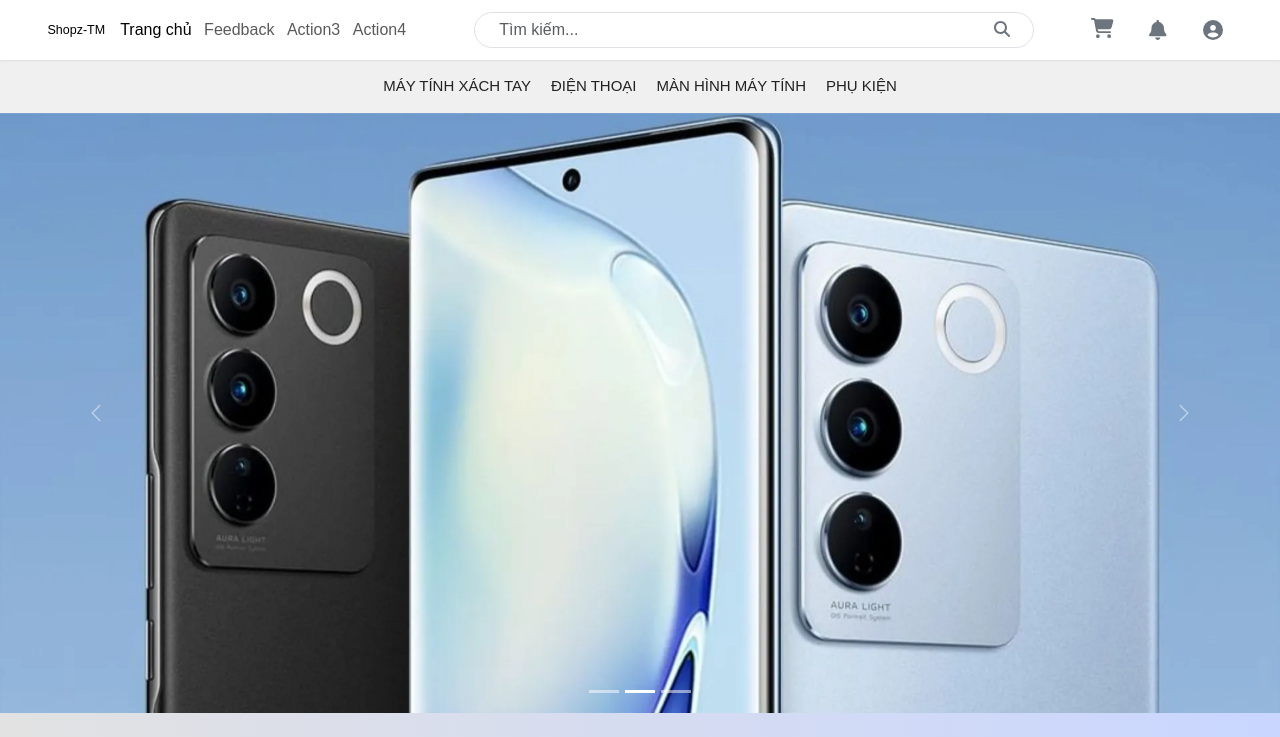
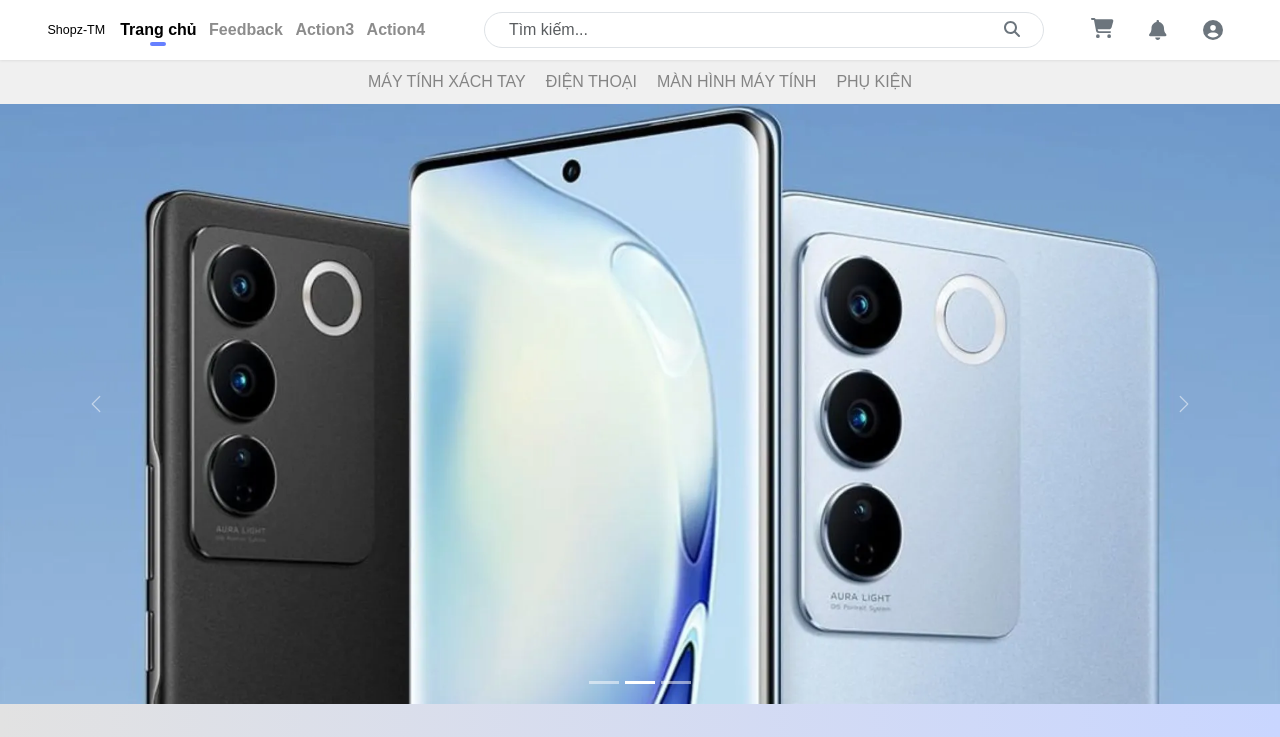
Before and after one commit to TruongNg03/shopz-tm, a React (Create React App) app in the folder fe/: page / in a window 1280 px wide. Shown: the top 737 px of the page. Built offline with nearby package versions, Linux system fonts and the light colour scheme.

Commit message:
add NavLinkItem comp & change Nav.Link to Link in Header

```diff
--- a/fe/src/Layout/components/Header/Header.scss
+++ b/fe/src/Layout/components/Header/Header.scss
@@ -69,11 +69,3 @@
 .wrapper-sub-header {
     background-color: #f0f0f0;
 }
-.sub-item {
-    font-size: 1.5rem;
-    text-transform: uppercase;
-
-    a {
-        color: #222222;
-    }
-}
--- a/fe/src/Layout/components/Header/SubHeader.js
+++ b/fe/src/Layout/components/Header/SubHeader.js
@@ -1,6 +1,4 @@
-import Nav from 'react-bootstrap/Nav';
-import './Header.scss';
-import config from '~/config';
+import NavLinkItem from '~/components/NavLinkItem';
 
 const SUB_MENUS = [
     { title: 'Máy tính xách tay', to: '/laptop' },
@@ -11,16 +9,10 @@ const SUB_MENUS = [
 
 function SubHeader() {
     return (
-        <div className="wrapper-sub-header w-100">
-            <Nav className="sub-header d-flex justify-content-center mx-5">
-                {SUB_MENUS.map((item, key) => {
-                    return (
-                        <Nav.Item key={key++} className="sub-item text-uppercase py-3">
-                            <Nav.Link href={item.to}>{item.title}</Nav.Link>
-                        </Nav.Item>
-                    );
-                })}
-            </Nav>
+        <div className="wrapper-sub-header d-flex flex-row align-items-center justify-content-center w-100">
+            {SUB_MENUS.map((item, key) => (
+                <NavLinkItem key={key++} title={item.title} to={item.to} />
+            ))}
         </div>
     );
 }
--- a/fe/src/Layout/components/Header/index.js
+++ b/fe/src/Layout/components/Header/index.js
@@ -8,6 +8,7 @@ import Navbar from 'react-bootstrap/Navbar';
 import Container from 'react-bootstrap/Container';
 import Nav from 'react-bootstrap/Nav';
 import Offcanvas from 'react-bootstrap/Offcanvas';
+import { NavLink } from 'react-router-dom';
 
 import Tippy from '@tippyjs/react/headless';
 import images from '~/assets/images';
@@ -15,6 +16,8 @@ import { Wrapper as TooltipWrapper } from '~/components/Tooltip';
 import SearchItem from '~/components/SearchItem';
 import NotifyTooltip from '~/components/Tooltip/NotifyTooltip';
 import MenuTooltip from '~/components/Tooltip/MenuTooltip/MenuTooltip';
+import NavLinkItem from '~/components/NavLinkItem';
+import config from '~/config';
 
 function Header() {
     // example
@@ -48,6 +51,7 @@ function Header() {
         },
         {
             title: 'Đăng nhập',
+            to: config.routes.signIn,
         },
         // {
         //     title: 'Đăng xuất',
@@ -89,16 +93,12 @@ function Header() {
                             </Offcanvas.Title>
                         </Offcanvas.Header>
                         <Offcanvas.Body className="align-items-center justify-content-end flex-grow-1">
-                            <Nav
-                                className="justify-content-start align-items-center flex-grow-1 column-gap-1 me-4 text-center"
-                                // variant="underline"
-                                defaultActiveKey="/"
-                            >
-                                <Nav.Link href="/">Trang chủ</Nav.Link>
-                                <Nav.Link href="#action2">Feedback</Nav.Link>
-                                <Nav.Link href="#action3">Action3</Nav.Link>
-                                <Nav.Link href="#action4">Action4</Nav.Link>
-                            </Nav>
+                            <div className="d-flex flex-row justify-content-start align-items-center flex-grow-1 column-gap-1 me-4 text-center">
+                                <NavLinkItem className="header-nav-link" title="Trang chủ" to="/" />
+                                <NavLinkItem className="header-nav-link" title="Feedback" to="/feedback" />
+                                <NavLinkItem className="header-nav-link" title="Action3" to="/action3" />
+                                <NavLinkItem className="header-nav-link" title="Action4" to="/action4" />
+                            </div>
 
                             <Form className="search position-relative mx-4">
                                 <div className="search-wrapper-tooltip">
@@ -140,7 +140,7 @@ function Header() {
                                                 header="Thông báo"
                                                 content="Log in to discover more interesting content"
                                                 nameBtn="Đăng nhập"
-                                                linkTo="./#login"
+                                                linkTo="/sign-in"
                                             />
                                         )}
                                     >
--- /dev/null
+++ b/fe/src/components/NavLinkItem/NavLinkItem.scss
@@ -0,0 +1,54 @@
+.nav-link-item {
+    --default-width-before: 16px;
+    --width-before: 20%;
+
+    position: relative;
+    padding: 10px;
+    font-size: 1.6rem;
+    color: rgba(0, 0, 0, 0.45);
+    text-align: center;
+    text-decoration: none;
+    text-transform: uppercase;
+
+    &::after {
+        content: '';
+        position: absolute;
+        bottom: 5px;
+        left: calc(50% - var(--width-before) / 2);
+        width: 20%;
+        background: #6680ff;
+        border: 2px solid #6680ff;
+        border-radius: 15px;
+        opacity: 0;
+    }
+
+    &:hover,
+    &.active {
+        color: rgba(0, 0, 0, 0.85);
+        text-align: center;
+        transition: all 0.3s ease-in-out;
+
+        &::after {
+            opacity: 1;
+            transition: all 0.3s ease-in-out;
+        }
+    }
+}
+
+.header-nav-link {
+    padding: 5px;
+    font-weight: bold;
+    text-transform: none;
+
+    &::after {
+        bottom: 1px;
+        width: var(--default-width-before);
+        height: 4px;
+        left: calc(50% - var(--default-width-before) / 2);
+    }
+
+    &:hover,
+    &.active {
+        color: rgba(0, 0, 0, 1);
+    }
+}
--- /dev/null
+++ b/fe/src/components/NavLinkItem/index.js
@@ -0,0 +1,17 @@
+import classNames from 'classnames/bind';
+import styles from '././NavLinkItem.scss';
+import { NavLink } from 'react-router-dom';
+
+const cx = classNames.bind(styles);
+
+function NavLinkItem({ title, to, className }) {
+    const classes = cx('nav-link-item', { active: false, [className]: className });
+
+    return (
+        <NavLink className={(nav) => cx(classes, { active: nav.isActive })} to={to}>
+            <p className={cx('m-0')}>{title}</p>
+        </NavLink>
+    );
+}
+
+export default NavLinkItem;
--- a/fe/src/components/Tooltip/MenuTooltip/MenuItem.js
+++ b/fe/src/components/Tooltip/MenuTooltip/MenuItem.js
@@ -1,32 +1,23 @@
 import classNames from 'classnames/bind';
 import styles from './MenuTooltip.scss';
+import { Link } from 'react-router-dom';
 import Tippy from '@tippyjs/react';
 import { FontAwesomeIcon } from '@fortawesome/react-fontawesome';
-import { faBell } from '@fortawesome/free-solid-svg-icons';
+import { faCheck } from '@fortawesome/free-solid-svg-icons';
 import { Wrapper } from '~/components/Tooltip';
 
 const cx = classNames.bind(styles);
 
-function MenuItem({ title, icon, children = [], separate, onClick }) {
+// const EXAMPLE_ITEM = {
+//     title: 'a', // ~item.title
+//     icon: '<FontAwesomeIcon icon={faCheck} />', // ~item.icon
+//     to: '/a', // ~item.to
+//     children: ['a', 'b'], // ~item.children
+//     separate: true, // ~item.separate
+// };
+
+function MenuItem({ title, icon, to, children = [], separate, onClick }) {
     const classes = cx('menu-tooltip-item', { separate });
-
-    // const RenderItems = (items) => {
-    //     items.length > 0 && (
-    //         <div className="list-sp-items">
-    //             {items.map((item, key) => {
-    //                 return (
-    //                     <span
-    //                         className="sp-item d-flex flex-row align-items-center justify-content-between"
-    //                         key={key++}
-    //                     >
-    //                         <p className="m-0">{item}</p>
-    //                         {item.checked && <FontAwesomeIcon icon={faBell} />}
-    //                     </span>
-    //                 );
-    //             })}
-    //         </div>
-    //     );
-    // };
 
     return (
         <div className="w-100">
@@ -44,7 +35,7 @@ function MenuItem({ title, icon, children = [], separate, onClick }) {
                                         key={key++}
                                     >
                                         <p className="m-0">{child.data}</p>
-                                        {child.checked && <FontAwesomeIcon icon={faBell} />}
+                                        {child.checked && <FontAwesomeIcon icon={faCheck} />}
                                     </span>
                                 );
                             })}
@@ -53,9 +44,10 @@ function MenuItem({ title, icon, children = [], separate, onClick }) {
                 }
             >
                 <div className={cx(classes, 'w-100 d-flex align-items-center')} onClick={onClick}>
-                    <span className="flex-grow-1 fw-bold">{title}</span>
-                    <span className="flex-grow-1 text-end" style={{ opacity: 0.7 }}>
-                        {children.data}
+                    <span className="flex-grow-1 fw-bold">
+                        <Link className="text-decoration-none text-black" to={to}>
+                            <p className="m-0">{title}</p>
+                        </Link>
                     </span>
                     {icon && (
                         <span className="flex-shrink-0 ms-4" style={{ opacity: 0.7 }}>
--- a/fe/src/components/Tooltip/MenuTooltip/MenuTooltip.js
+++ b/fe/src/components/Tooltip/MenuTooltip/MenuTooltip.js
@@ -22,6 +22,7 @@ function MenuTooltip({ header, data = [{}], onClick }) {
                             // icon={<FontAwesomeIcon icon={faBell} />}
                             // children={item.children}
                             separate={item.separate}
+                            to={item.to}
                             onClick={onClick}
                         />
                     );
--- a/fe/src/components/Tooltip/MenuTooltip/MenuTooltip.scss
+++ b/fe/src/components/Tooltip/MenuTooltip/MenuTooltip.scss
@@ -17,8 +17,11 @@
     }
 
     &:hover {
-        color: var(--default-hover-color);
         background-color: var(--default-hover-bg);
+
+        p {
+            color: var(--default-hover-color);
+        }
     }
 }
 
```
